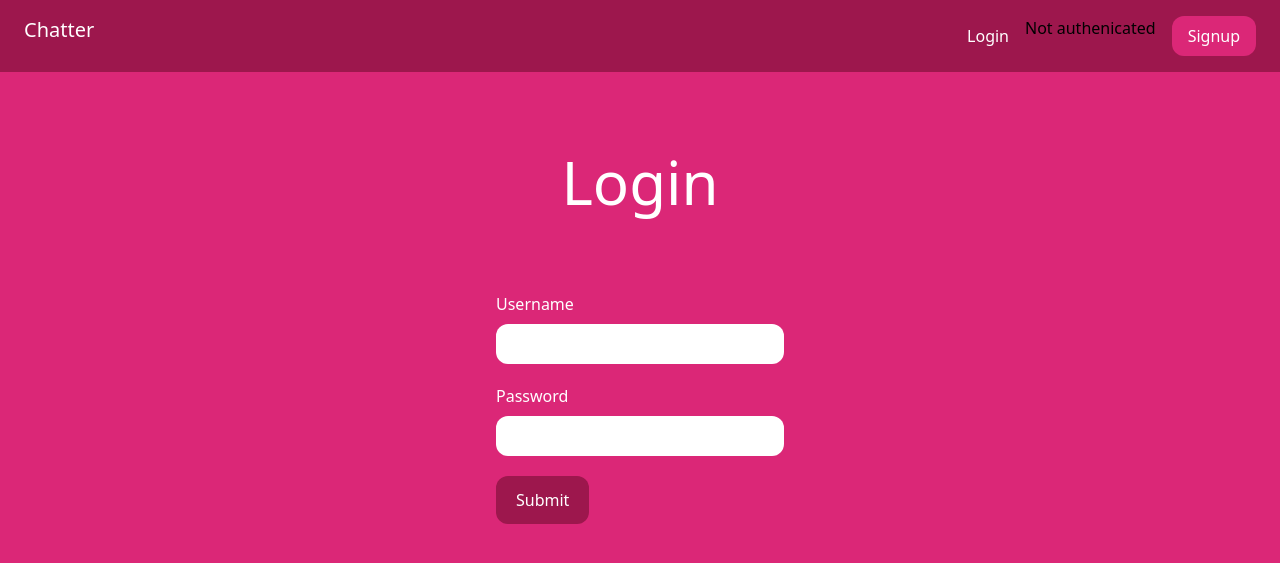
After one commit to Sachit56/django-real-time-chat, a Django app: page /login/ in a window 1280 px wide. The commit adds this page. Shown: the top 563 px of the page. Run offline with Django 5.2, Linux system fonts and the light colour scheme; some libraries are stand-ins or nearby versions.

```diff
--- a/chat/templates/chat/index.html
+++ b/chat/templates/chat/index.html
@@ -11,24 +11,27 @@
         <div>
             <a href="/" class="text-xl text-white">Chatter</a>
         </div>
+
         <div class="flex item-center space-x-4">
-            {% if request.user.is_authenticated %}
+            {% if user.is_authenticated %}
                 <a href="/rooms/" class="py-2 text-white hover:text-gray-400">Rooms</a>
-                <a href="/logout/" class="px-4 py-2 rounded-xl bg-pink-600 text-white hover:text-gray-400">Logout</a>
+                <p>You are Authenicated.</p>
+                <form action="{% url 'chat:logout' %}" method="post">
+                    {% csrf_token %}
+                  <button class="px-4 py-2 rounded-xl bg-pink-600 text-white hover:text-gray-400">Logout</button>
 
+
+                </form>
             {% else %}
                 <a href="/login/" class="py-2 text-white hover:text-gray-400">Login</a>
+                <p>Not authenicated</p>
                 <a href="/signup/" class="px-4 py-2 rounded-xl text-white bg-pink-600 hover:text-gray-400">Signup</a>
-
-
             {% endif %}
-
-
-
         </div>
     </nav>
 
-    {% block content %}{% endblock  %}
+    {% block content %}
+    {% endblock  %}
 
 </body>
 </html>
--- /dev/null
+++ b/chat/templates/chat/login.html
@@ -0,0 +1,40 @@
+{% extends "chat/index.html" %}
+
+{% block title %}Login{% endblock %}
+
+{% block content %}
+    <div class="p-10 lg:p-20 text-center">
+        <h1 class="text-3xl lg:text-6xl text-white">Login</h1>
+
+    </div>
+    <form action="." method="POST" class="lg:w-1/4 px-4 mx-auto">
+
+        {% csrf_token %}
+        <div class="mb-5">
+            <label class="text-white">Username</label>
+
+            <input type="text" name="username" class="w-full mt-2 px-4 py-2 rounded-xl">
+        </div>
+
+        <div class="mb-5">
+            <label class="text-white">Password</label>
+
+            <input type="password" name="password1" class="w-full mt-2 px-4 py-2 rounded-xl">
+        </div>
+        {% if form.errors %}
+         {% for field in form %}
+            {% for error in field.errors %}
+
+                <div class="mb-5 p-4 rounded-xl bg-red-400 text-white">
+                    <p>{{error|escape}}</p>
+                </div>
+
+            {% endfor %}
+
+
+         {% endfor %}
+
+        {% endif %}
+    <button class="px-5 py-3 rounded-xl text-white bg-pink-800 hover:bg-pink-700">Submit</button>
+    </form>
+{% endblock %}
--- a/chat/urls.py
+++ b/chat/urls.py
@@ -7,5 +7,7 @@ app_name='chat'
 urlpatterns = [
     path('',views.ChatView,name='home'),
     path('signup/',views.SignupView,name='signup'),
-    path('logout/',auth_views.LogoutView.as_view(),name='logout')
+    path('logout/',auth_views.LogoutView.as_view(next_page='/'),name='logout'),
+    path('login/',auth_views.LoginView.as_view(template_name='chat/login.html'),name='login'),
+
 ]
--- a/chatter/settings.py
+++ b/chatter/settings.py
@@ -27,7 +27,7 @@ DEBUG = True
 
 ALLOWED_HOSTS = []
 
-LOGOUT_REDIRECT_URL = '/'
+LOGIN_REDIRECT_URL = "/"
 LOGIN_REDIRECT_URL='/rooms/'
 LOGIN_URL='/login/'
 
@@ -73,6 +73,7 @@ TEMPLATES = [
 ]
 
 WSGI_APPLICATION = 'chatter.wsgi.application'
+ASGI_APPLICATION = 'chatter.asgi.application'
 
 
 # Database
```
Also changed, not shown: chat/templates/chat/signup.html (+6 -7 lines), chat/views.py (+7 -4 lines), db.sqlite3.
